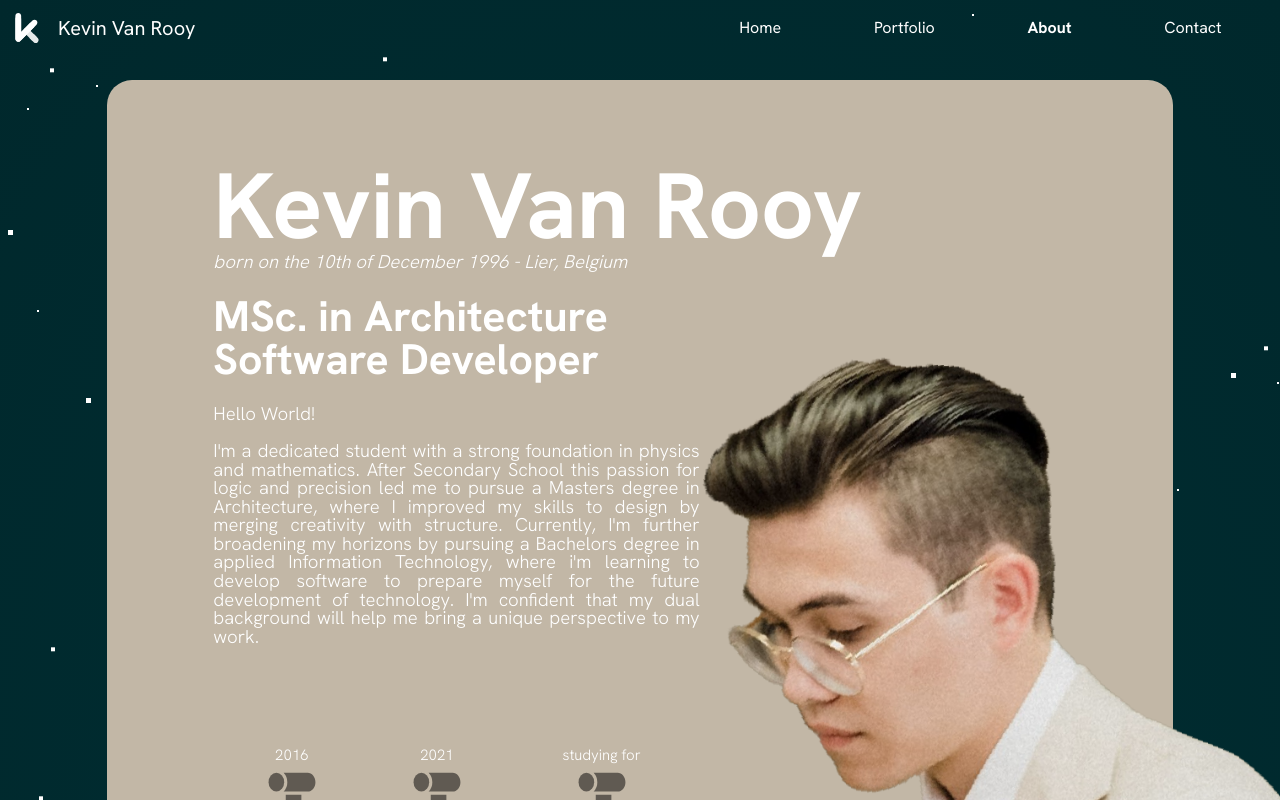
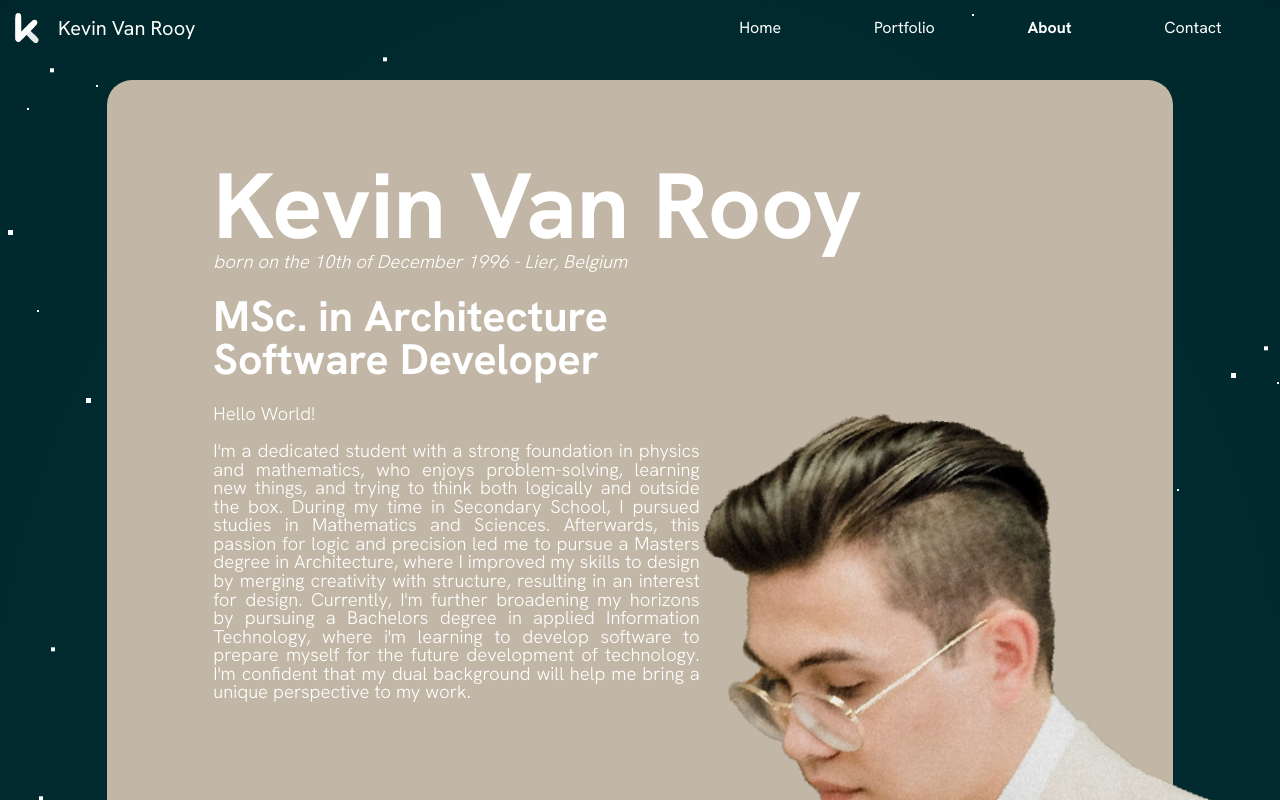
Before and after one commit to Krupuks/MyWebsite, an Angular app: page /about in a window 1280 px wide. Built offline with nearby package versions, Linux system fonts and the light colour scheme.

Commit message:
Updated bio

```diff
--- a/src/app/pages/about/about.component.html
+++ b/src/app/pages/about/about.component.html
@@ -11,9 +11,11 @@
         <div class="paragraph about">
           Hello World!
           <br><br>
-          I'm a dedicated student with a strong foundation in physics and mathematics.
-          After Secondary School this passion for logic and precision led me to pursue a Masters degree in Architecture,
-          where I improved my skills to design by merging creativity with structure.
+          I'm a dedicated student with a strong foundation in physics and mathematics,
+          who enjoys problem-solving, learning new things, and trying to think both logically and outside the box.
+          During my time in Secondary School, I pursued studies in Mathematics and Sciences.
+          Afterwards, this passion for logic and precision led me to pursue a Masters degree in Architecture,
+          where I improved my skills to design by merging creativity with structure, resulting in an interest for design.
           Currently, I'm further broadening my horizons by pursuing a Bachelors degree in applied Information Technology,
           where i'm learning to develop software to prepare myself for the future development of technology.
           I'm confident that my dual background will help me bring a unique perspective to my work.</div>
```
